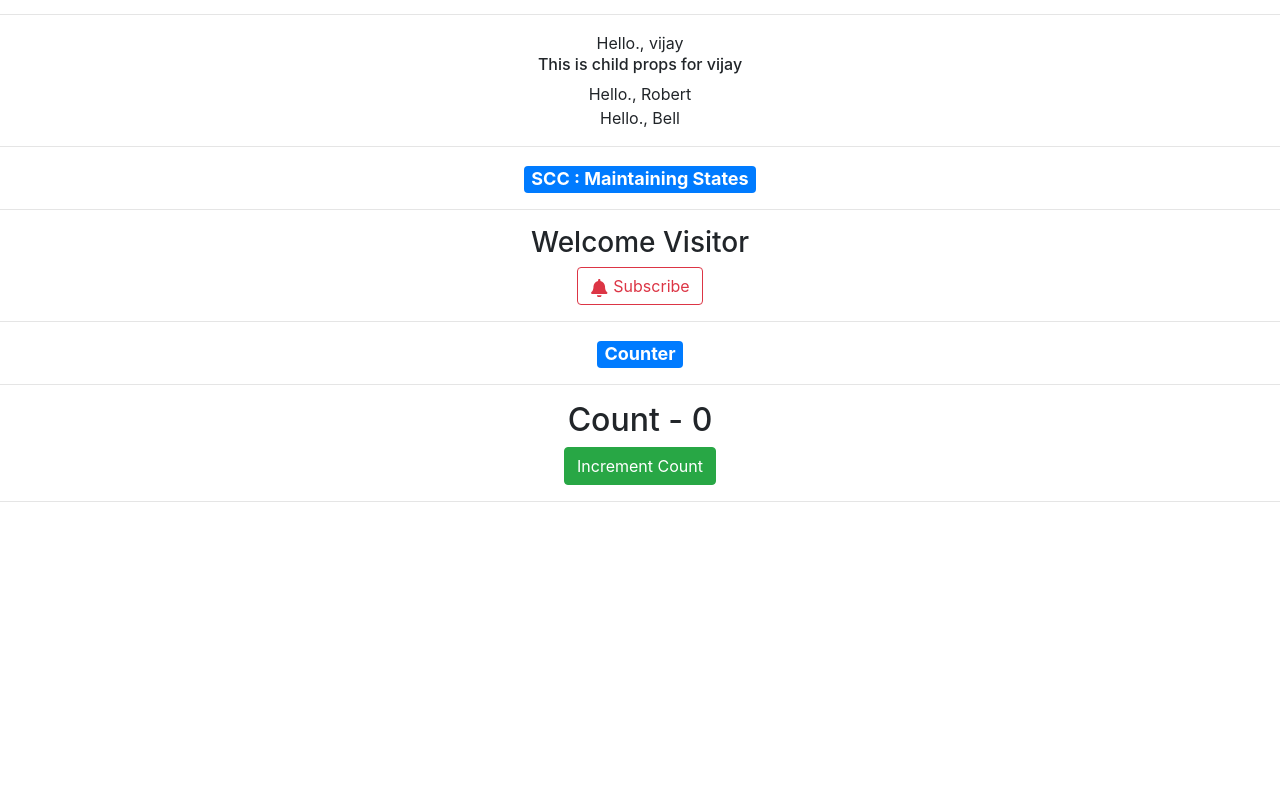
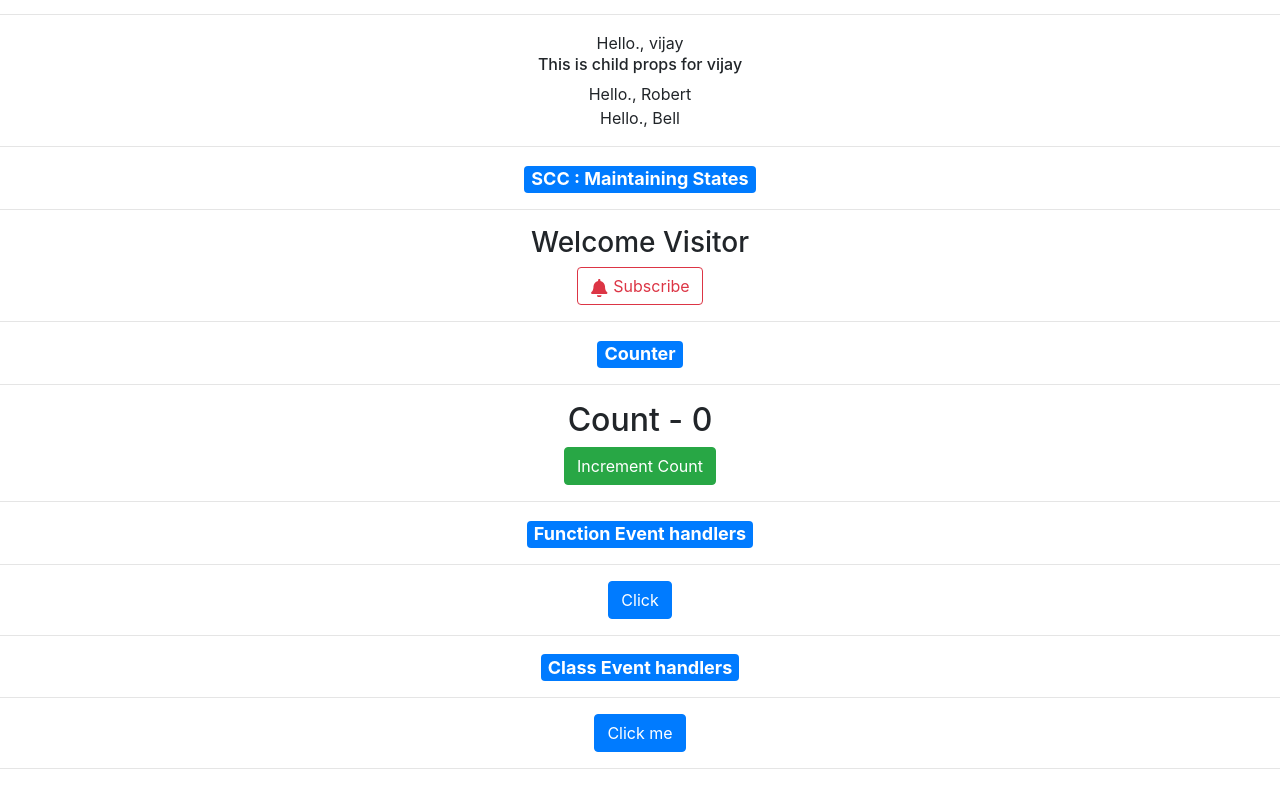
Before and after one commit to vijayinyoutube/React_HelloWorld, a React (Create React App) app: page / in a window 1280 px wide. Shown: the part 357-1142 px from the top of the page. Before the commit the page ends 875 px from the top, so only its background shows below. Built offline with nearby package versions, Linux system fonts and the light colour scheme; the HTML template or start-up script is replaced by a standard one.

Commit message:
event handlers

```diff
--- a/src/App.js
+++ b/src/App.js
@@ -6,6 +6,8 @@ import Greet_By_Name from "./components/Greet_By_Name";
 import NavBar from "./components/NavBar";
 import Message from "./components/message";
 import Counter from "./components/Counter";
+import FunClick from "./components/FunClick";
+import ClassClick from "./components/ClassClick";
 
 function App() {
   return (
@@ -50,6 +52,22 @@ function App() {
       <Counter></Counter>
 
       <hr></hr>
+      <h4>
+        <div className="badge badge-primary">Function Event handlers</div>
+      </h4>
+      <hr></hr>
+
+      <FunClick></FunClick>
+
+      <hr></hr>
+      <h4>
+        <div className="badge badge-primary">Class Event handlers</div>
+      </h4>
+      <hr></hr>
+
+      <ClassClick></ClassClick>
+
+      <hr></hr>
     </div>
   );
 }
--- /dev/null
+++ b/src/components/ClassClick.jsx
@@ -0,0 +1,22 @@
+import React, { Component } from "react";
+
+class ClassClick extends Component {
+  handleClick = () => {
+    console.log("Button clicked");
+  };
+  render() {
+    return (
+      <div>
+        <button
+          onClick={this.handleClick}
+          className="btn btn-primary"
+          type="submit"
+        >
+          Click me
+        </button>
+      </div>
+    );
+  }
+}
+
+export default ClassClick;
--- /dev/null
+++ b/src/components/FunClick.jsx
@@ -0,0 +1,17 @@
+import React from "react";
+
+function FunClick() {
+  function handleClick() {
+    console.log("Button Clicked");
+  }
+
+  return (
+    <div>
+      <button onClick={handleClick} className="btn btn-primary" type="submit">
+        Click
+      </button>
+    </div>
+  );
+}
+
+export default FunClick;
```
